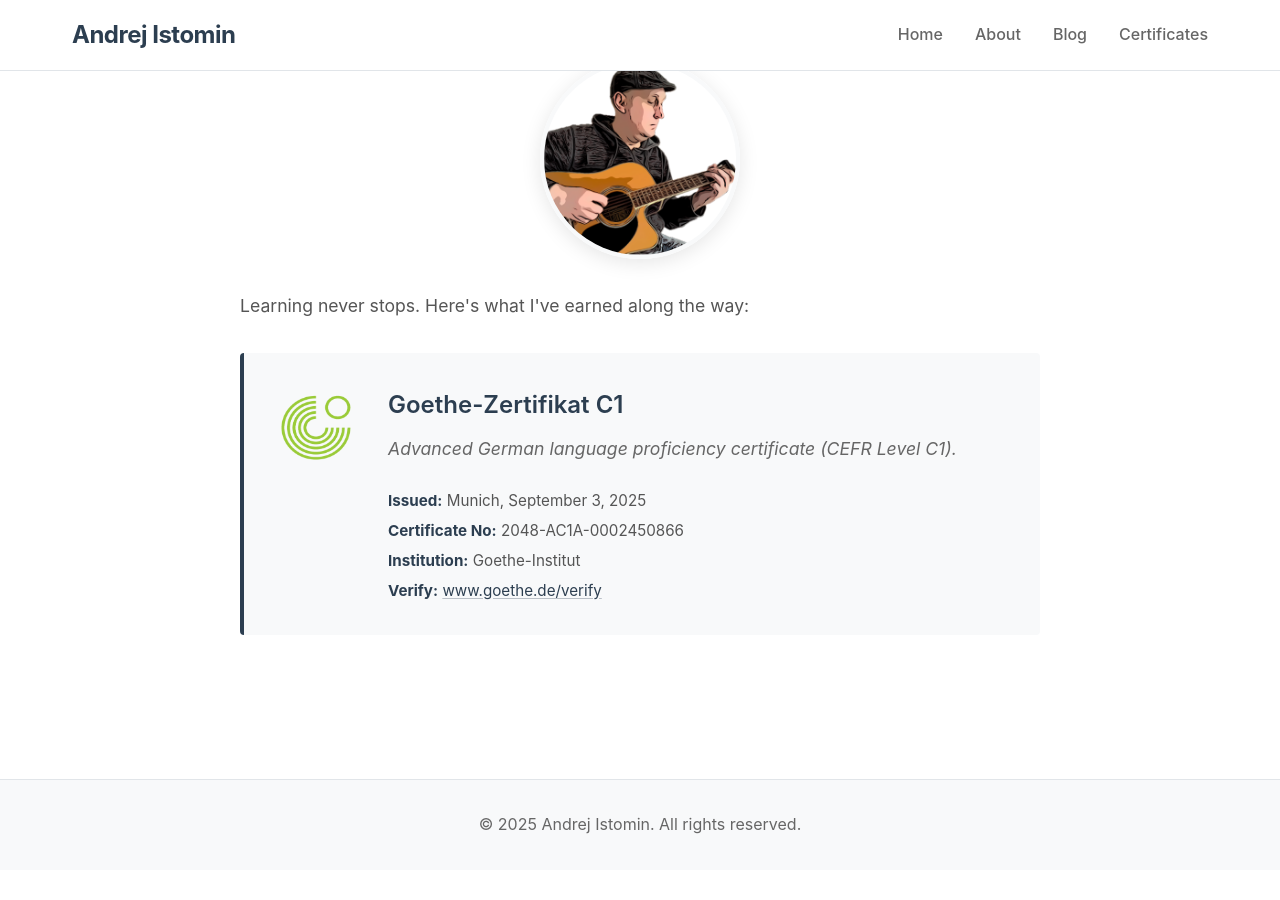
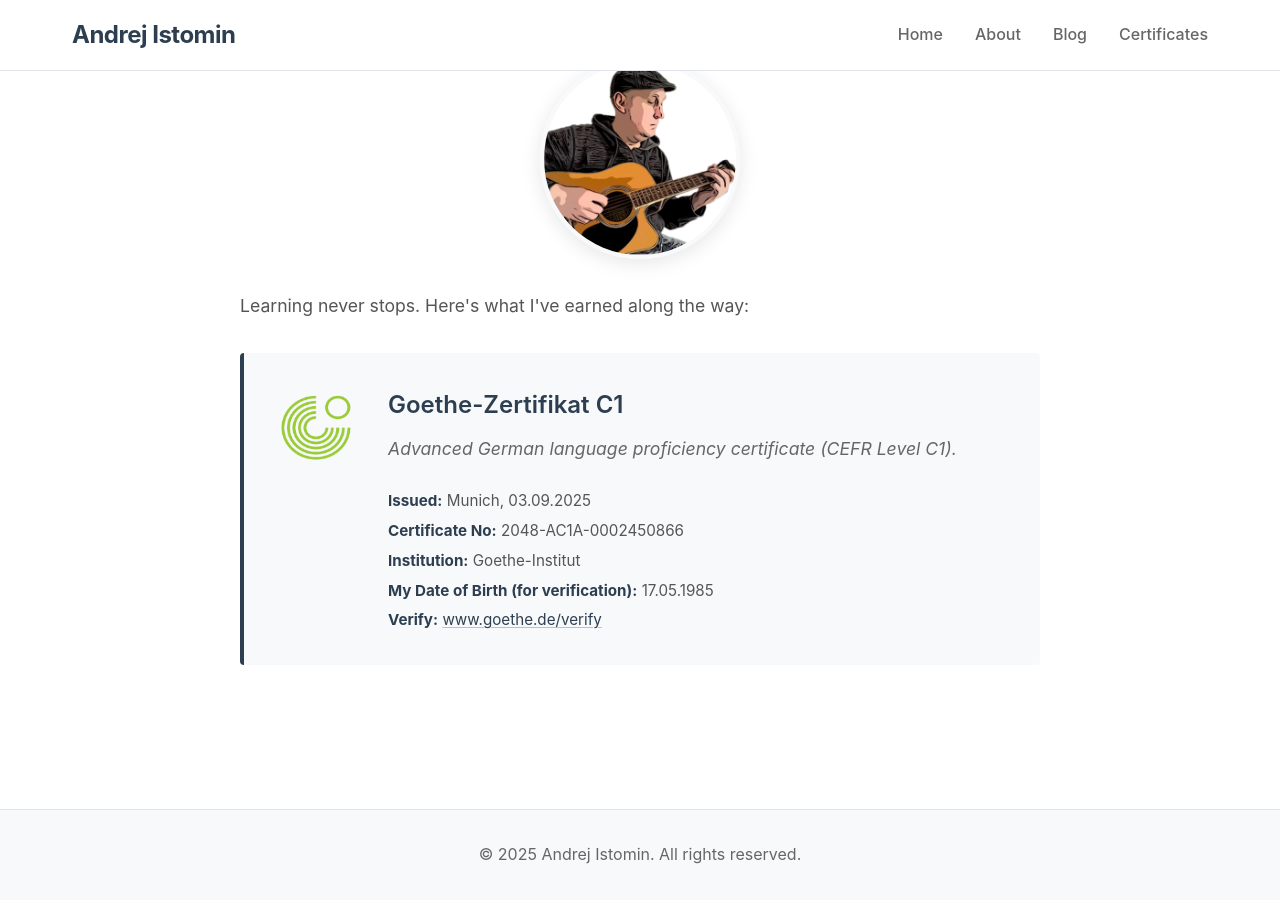
Before and after one commit to aistomin/aistomin.com, a Jekyll site: the page built from certificates.markdown, in a window 1280 px wide and 900 px high, scrolled down 125 px. Built offline with Jekyll 4.4.1, drawn with Linux system fonts in a browser that asks for light colours; before the commit the page ends 995 px from its top, so only the background shows below that.

Commit message:
Issue #8. Some more cosmetical changes to test the pipeline.

```diff
--- a/certificates.markdown
+++ b/certificates.markdown
@@ -21,9 +21,10 @@ title: Certificates
                 <h3>Goethe-Zertifikat C1</h3>
                 <p class="certificate-description">Advanced German language proficiency certificate (CEFR Level C1).</p>
                 <div class="certificate-meta">
-                    <p><strong>Issued:</strong> Munich, September 3, 2025</p>
+                    <p><strong>Issued:</strong> Munich, 03.09.2025</p>
                     <p><strong>Certificate No:</strong> 2048-AC1A-0002450866</p>
                     <p><strong>Institution:</strong> Goethe-Institut</p>
+                    <p><strong>My Date of Birth (for verification):</strong> 17.05.1985</p>
                     <p><strong>Verify:</strong> <a href="https://www.goethe.de/verify" target="_blank" rel="noopener noreferrer">www.goethe.de/verify</a></p>
                 </div>
             </div>
```
